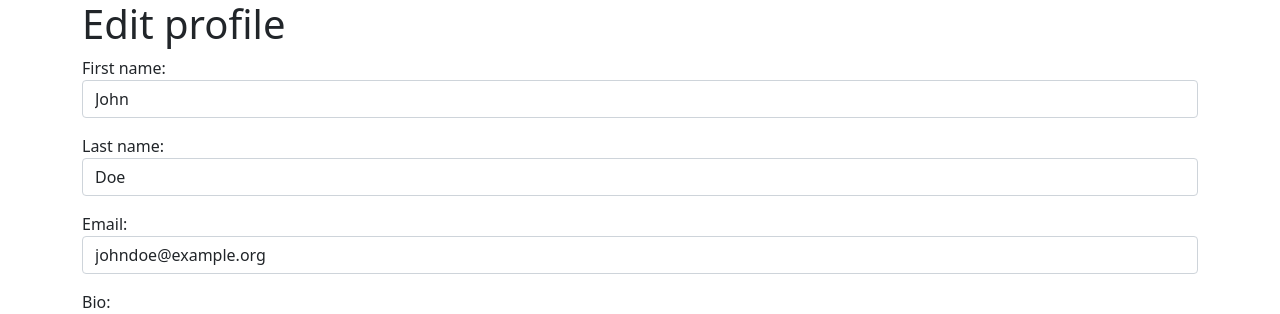
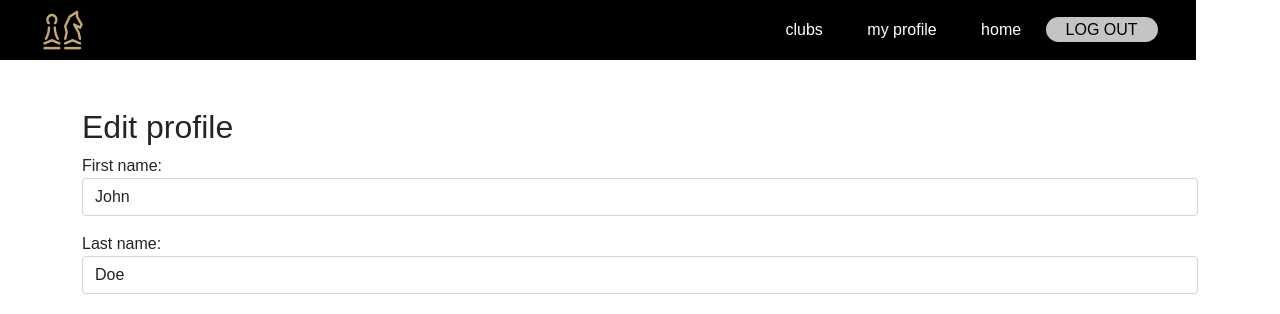
Before and after one commit to Heenal15/Team-Penguin, a Django app: page /profile/ in a window 1280 px wide. Shown: the top 314 px of the page. Run offline with Django 3.2, Linux system fonts and the light colour scheme; a user stored in the database is signed in; some libraries are stand-ins or nearby versions.

Commit message:
Add nav bar

```diff
--- a/clubs/templates/base.html
+++ b/clubs/templates/base.html
@@ -1,6 +1,7 @@
 {% load static %}
 <!doctype html>
 <html lang="en">
+
 <head>
   <meta charset="utf-8">
   <meta name="viewport" content="width=device-width, initial-scale=1">
@@ -9,8 +10,66 @@
   <link href="{% static 'custom.css' %}" rel="stylesheet">
 
   <title>Chess Club</title>
+  <link rel="stylesheet" href="../../../static/list.css" </head>
 </head>
+
 <body>
+
+  <header>
+    <img class="logo" src="../../static/images/logoko.png" alt="logo" width="50" height="50">
+    <nav>
+      <ul class="nav_links">
+        <li>
+          {% if user.user_type == 2 %}
+          <a href="">competition</a>
+          {% endif %}
+          {% if user.user_type == 2 %}
+          <a href="">competition</a>
+          {% endif %}
+        </li>
+        <li>
+          {% if user.user_type == 2 %}
+          <a href='{% url 'applicant_list' %}'>applicants</a>
+          {% endif %}
+          {% if user.user_type == 3 %}
+          <a href='{% url 'applicant_list' %}'>applicants</a>
+          {% endif %}
+        </li>
+
+        <li>
+          {% if user.user_type == 1 %}
+          <a href='{% url 'member_list' %}'>my club</a>
+          {% endif %}
+          {% if user.user_type == 2 %}
+          <a href='{% url 'member_list_for_officer' %}'>my club</a>
+          {% endif %}
+          {% if user.user_type == 3 %}
+          <a href='{% url 'members_and_officers_for_clubowner' %}'>my club</a>
+          {% endif %}
+        </li>
+        <li><a href="">clubs</a></li>
+        <li><a href='{% url 'profile' %}'>my profile</a></li>
+        <li>
+          {% if user.user_type == 0 %}
+          <a href='{% url 'waiting_list' %}'>home</a>
+          {% endif %}
+          {% if user.user_type == 1 %}
+          <a href='{% url 'member_home' %}'>home</a>
+          {% endif %}
+          {% if user.user_type == 2 %}
+          <a href='{% url 'officer_home' %}'>home</a>
+          {% endif %}
+          {% if user.user_type == 3 %}
+          <a href='{% url 'owner_home' %}'>home</a>
+          {% endif %}
+        </li>
+      </ul>
+    </nav>
+    &nbsp
+    <a class="logout" href='{% url 'log_out' %}'>
+      <button3>LOG OUT</button3>
+    </a>
+  </header>
 
   {% block body %}
   {% endblock %}
@@ -19,4 +78,5 @@
   <script src="https://cdn.jsdelivr.net/npm/bootstrap@5.1.3/dist/js/bootstrap.min.js" integrity="sha384-QJHtvGhmr9XOIpI6YVutG+2QOK9T+ZnN4kzFN1RtK3zEFEIsxhlmWl5/YESvpZ13" crossorigin="anonymous"></script>
 
 </body>
+
 </html>
--- a/clubs/templates/profile.html
+++ b/clubs/templates/profile.html
@@ -9,7 +9,8 @@
 <div class="container">
   <div class="row">
     <div class="col-12">
-      <h1>Edit profile</h1>
+      <br><br>
+      <h2>Edit profile</h2>
       <form action="{% url 'profile' %}" method="post">
         {% csrf_token %}
         {% include 'partials/bootstrap_form.html' with form=form %}
--- a/static/list.css
+++ b/static/list.css
@@ -4,6 +4,54 @@
   box-sizing: border-box;
   font-family: 'poppins', sans-serif;
 }
+li, a, button3{
+  font-family: sans-serif;
+  font-weight: 500;
+  font-size: 1rem;
+  color:white;
+  text-decoration: none;
+}
+header{
+  width:1196px;
+  height:60px;
+  display: flex;
+  justify-content: flex-end;
+  align-items: center;
+  padding: 20px 3%;
+  background-color: black;
+}
+button3{
+  color:#000;
+  font-size: 1rem;
+  padding:4px 20px;
+  background-color: #C4C4C4;
+  border: none;
+  border-radius: 50px;
+  cursor: pointer;
+  transition: all 0.3s ease 0s;
+}
+button3:hover{
+  background-color: gray;
+}
+.logo{
+  cursor: pointer;
+  margin-right: auto;
+}
+.nav_links{
+  list-style: none;
+  margin-top: 15px;
+}
+.nav_links li{
+  display: inline-block;
+  padding: 0px 20px;
+}
+.nav_links li a{
+  transition: all 0.3s ease 0s;
+}
+.nav_links li a:hover{
+  color:gray;
+}
+
 body th{
   text-align: center;
 }
```
Also changed, not shown: clubs/templates/applicant_list.html (+4 -3 lines), clubs/templates/partials/navbar.html (deleted, +0 -11 lines), static/navbar.css (added, +8 -0 lines). Lines whose indentation alone changed are shown as unchanged.
